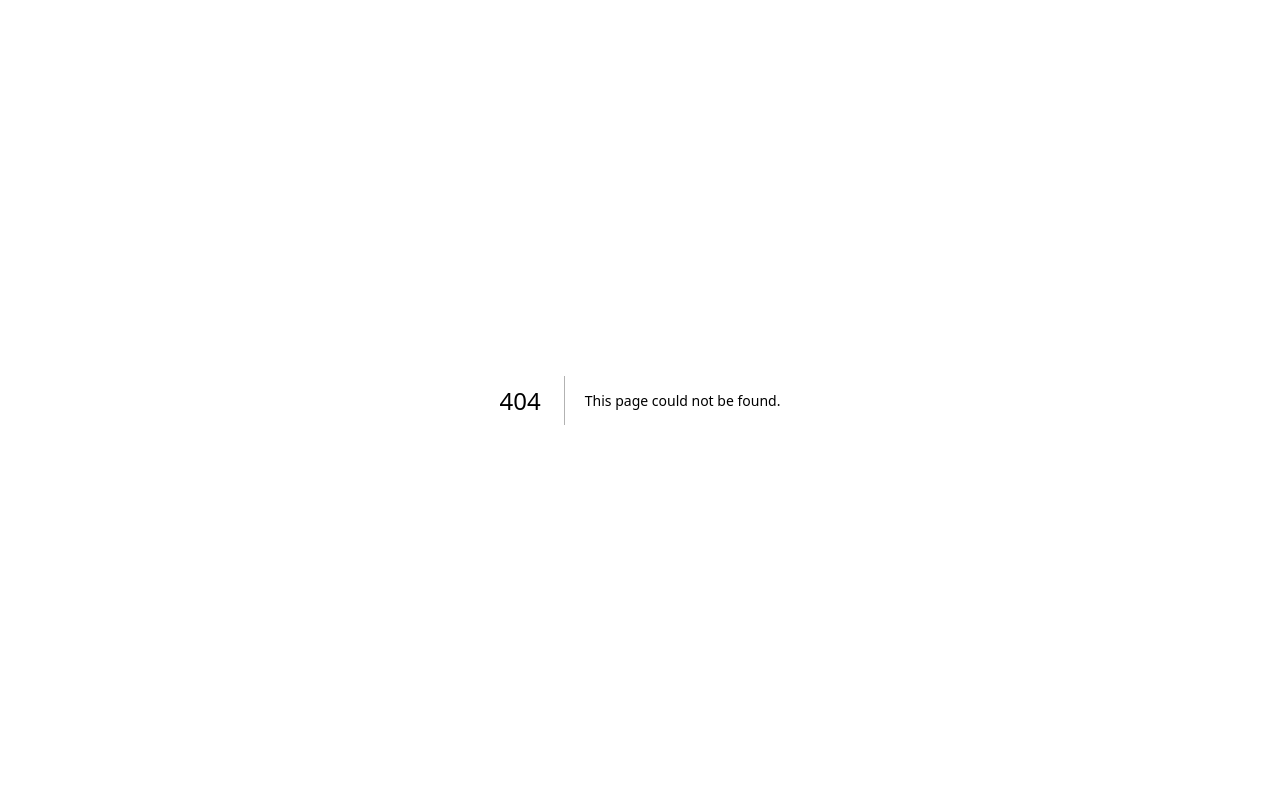
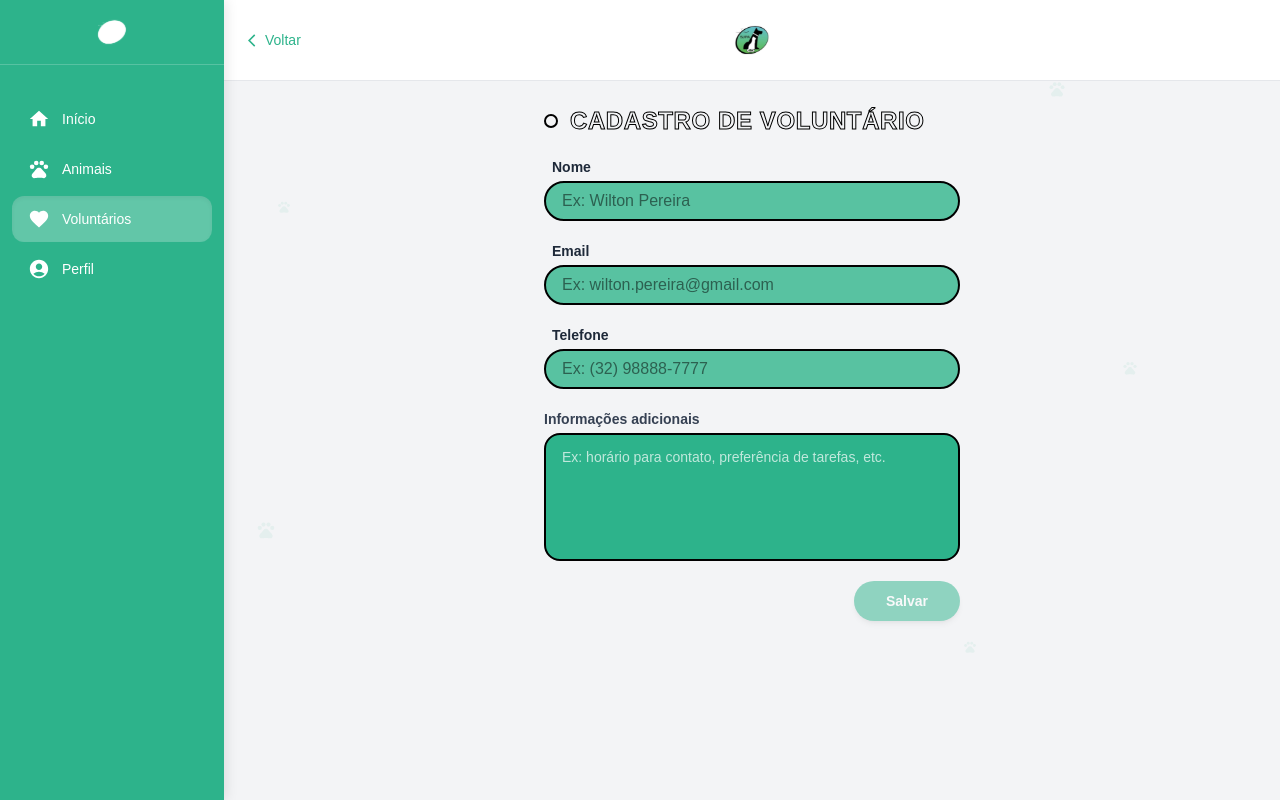
Before and after one commit to vitorrosa0/Projeto-APPS, a Next.js app in the folder frontend/: page /voluntarios/cadastrar in a window 1280 px wide. Before the commit this address had no page. Built offline with nearby package versions, Linux system fonts and the light colour scheme.

Commit message:
cadastros de voluntários

```diff
--- /dev/null
+++ b/frontend/app/(etapas)/voluntarios/cadastrar/page.tsx
@@ -0,0 +1,124 @@
+"use client";
+
+import { useState } from "react";
+import { useRouter } from "next/navigation";
+import Header from "@/components/Header";
+import BottomNav from "@/components/BottomNav";
+import PawBackground from "@/components/PawBackground";
+import PageTitle from "@/components/PageTitle";
+import InputGroup from "@/components/InputGroup";
+
+interface FormVoluntario {
+  nome: string;
+  email: string;
+  telefone: string;
+  informacoesAdicionais: string;
+}
+
+const FORM_INICIAL: FormVoluntario = {
+  nome: "",
+  email: "",
+  telefone: "",
+  informacoesAdicionais: "",
+};
+
+export default function CadastroVoluntarioPage() {
+  const router = useRouter();
+  const [form, setForm] = useState<FormVoluntario>(FORM_INICIAL);
+
+  const handleChange = (field: keyof FormVoluntario) => (
+    e: React.ChangeEvent<HTMLInputElement | HTMLTextAreaElement>
+  ) => {
+    setForm((prev) => ({ ...prev, [field]: e.target.value }));
+  };
+
+  const podeSalvar = form.nome.trim() !== "" && form.email.trim() !== "";
+
+  const handleSalvar = () => {
+    if (!podeSalvar) return;
+    // TODO: integrar com API para salvar o voluntário
+    console.log("Voluntário cadastrado:", form);
+    router.back();
+  };
+
+  return (
+    <div className="relative min-h-screen bg-gray-100 overflow-x-hidden flex flex-col md:ml-56 pb-20 md:pb-0">
+
+      <Header showBack={true} />
+      <PawBackground />
+
+      <main className="relative z-10 px-4 py-6 flex-1 w-full max-w-md mx-auto flex flex-col gap-5">
+
+        <PageTitle>Cadastro de Voluntário</PageTitle>
+
+        <InputGroup
+          label="Nome"
+          name="nome"
+          type="text"
+          placeholder="Ex: Wilton Pereira"
+          value={form.nome}
+          onChange={handleChange("nome")}
+        />
+
+        <InputGroup
+          label="Email"
+          name="email"
+          type="email"
+          placeholder="Ex: wilton.pereira@gmail.com"
+          value={form.email}
+          onChange={handleChange("email")}
+        />
+
+        <InputGroup
+          label="Telefone"
+          name="telefone"
+          type="tel"
+          placeholder="Ex: (32) 98888-7777"
+          value={form.telefone}
+          onChange={handleChange("telefone")}
+        />
+
+        {/* Textarea de informações adicionais */}
+        <div className="flex flex-col gap-1">
+          <label className="text-sm font-semibold text-gray-700">
+            Informações adicionais
+          </label>
+          <textarea
+            name="informacoesAdicionais"
+            placeholder="Ex: horário para contato, preferência de tarefas, etc."
+            value={form.informacoesAdicionais}
+            onChange={handleChange("informacoesAdicionais")}
+            rows={5}
+            className="
+              w-full px-4 py-3
+              bg-[#2DB38B] text-white placeholder-white/70
+              border-2 border-black rounded-2xl
+              text-sm resize-none outline-none
+              focus:ring-2 focus:ring-black/20
+            "
+          />
+        </div>
+
+        {/* Botão Salvar alinhado à direita */}
+        <div className="flex justify-end">
+          <button
+            onClick={handleSalvar}
+            disabled={!podeSalvar}
+            className="
+              bg-[#2DB38B] text-white font-semibold text-sm
+              px-8 py-2.5 rounded-full shadow-md
+              hover:bg-[#25967A] hover:scale-[1.03]
+              active:scale-95 transition-all cursor-pointer
+              disabled:opacity-50 disabled:cursor-not-allowed disabled:active:scale-100
+            "
+          >
+            Salvar
+          </button>
+        </div>
+
+      </main>
+
+      <BottomNav />
+    </div>
+  );
+}
```
